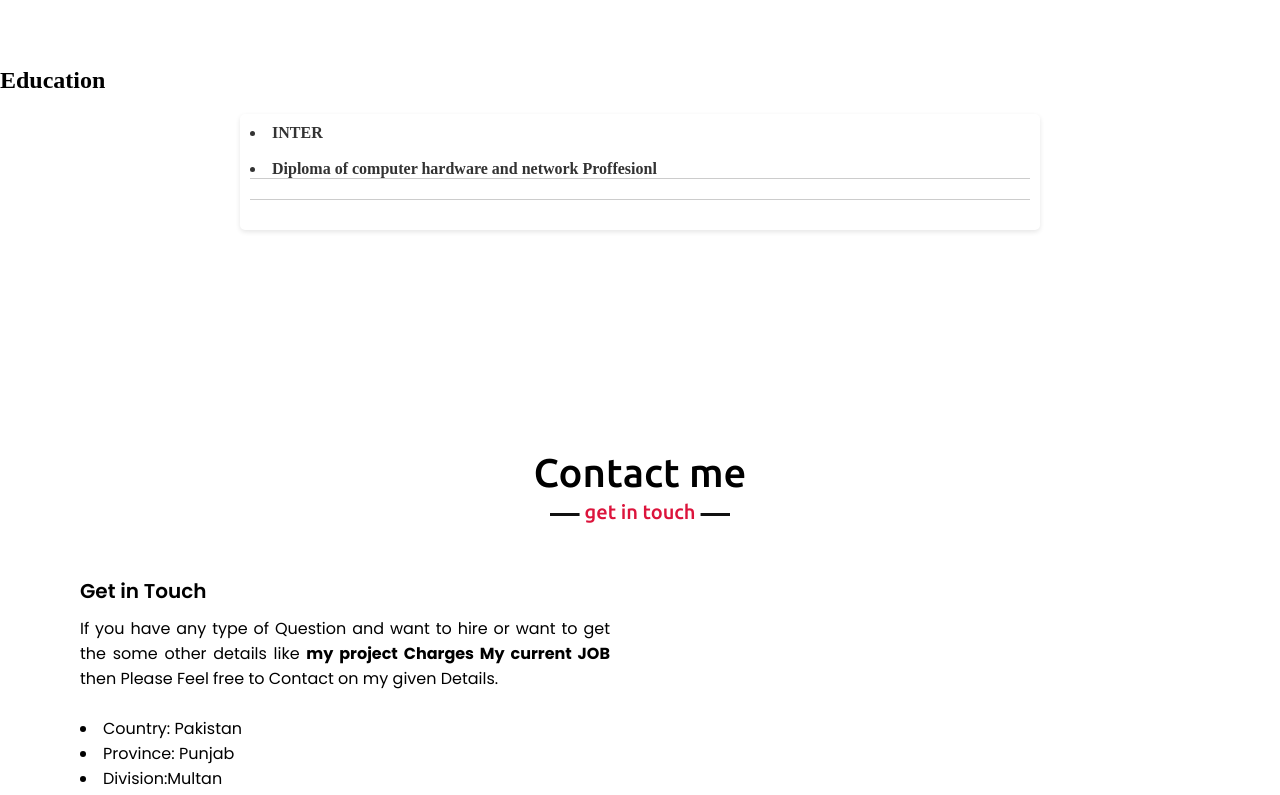
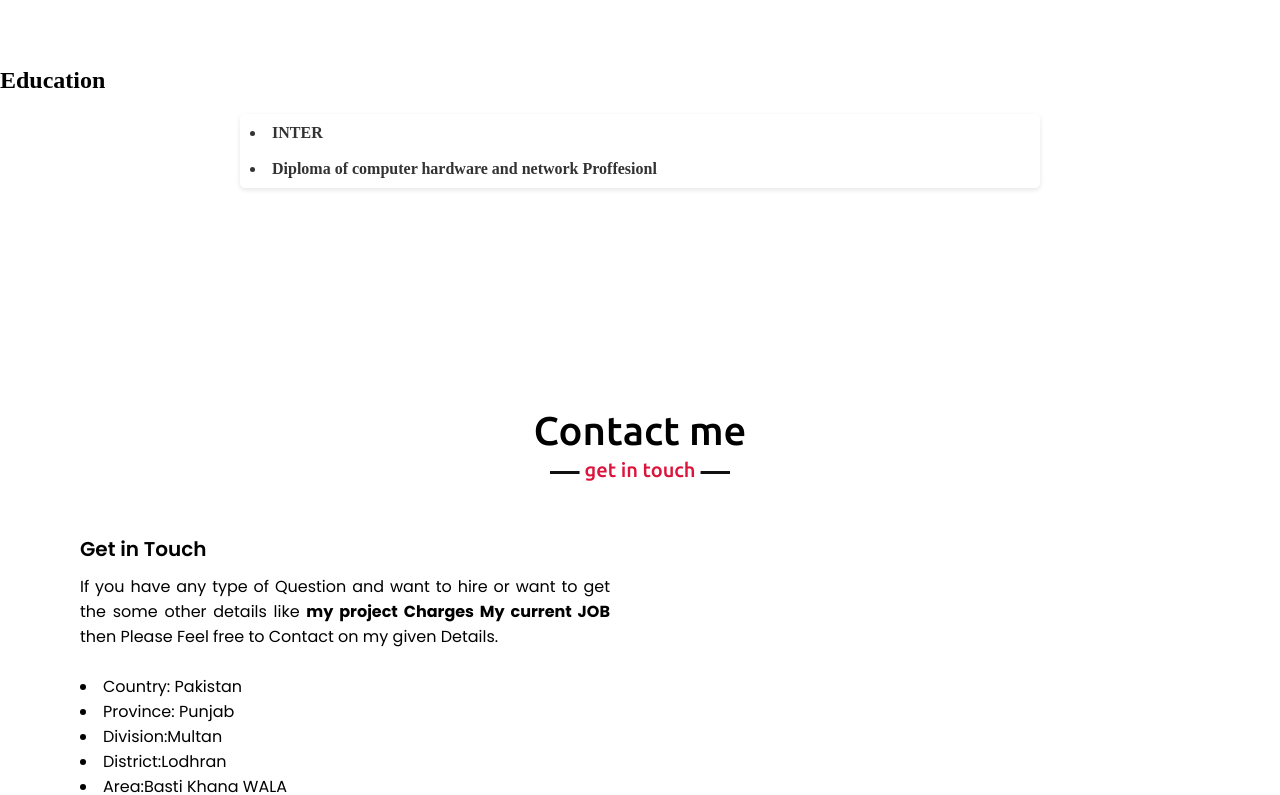
Before and after one commit to JahangirJaffar/JahangirJaffar.github.io, a plain HTML site: page index.html in a window 1280 px wide. Shown: the part 3520-4315 px from the top of the page. Drawn offline with nearby package versions, Linux system fonts and the light colour scheme.

Commit message:
Update index.html

```diff
--- a/index.html
+++ b/index.html
@@ -25,10 +25,7 @@
   border-radius: 5px;
   box-shadow: 0 2px 5px rgba(0,0,0,0.1);
 }
-.faq {
-  margin-bottom: 20px;
-  border-bottom: 1px solid #ccc;
-}
+
 .question {
   font-weight: bold;
   color: #333;
@@ -275,7 +272,7 @@ Microsoft Office expert proficient in Word, Excel and  PowerPoint. Skilled in cr
 <li>WhatsApp NO:--<a href="https://wa.me/923287315640?text=Hello%2C%20JAHANGIR!%20I%20have%20seen%20your%20Portfolio%20and%20I%20want%20to%20hire%20you.%20Reply%20us%20as%20soon%20as%20possible." target="_blank"><img src="https://static.whatsapp.net/rsrc.php/v3/y7/r/DSxOAUB0raA.png" style="width: 18%" alt="WhatsApp"></a></li>
 
 										<li>E-mail: <a href="mailto:jahangirjaffar.u@gmail.com">jahangirjaffar.u@gmail.com</a></li>
-<li><a href="tel://">+923287315640</a> </li>
+<li><a href="tel:+923287315640">+923287315640</a> </li>
 									</p>
                     </div>
                 </div>
```
